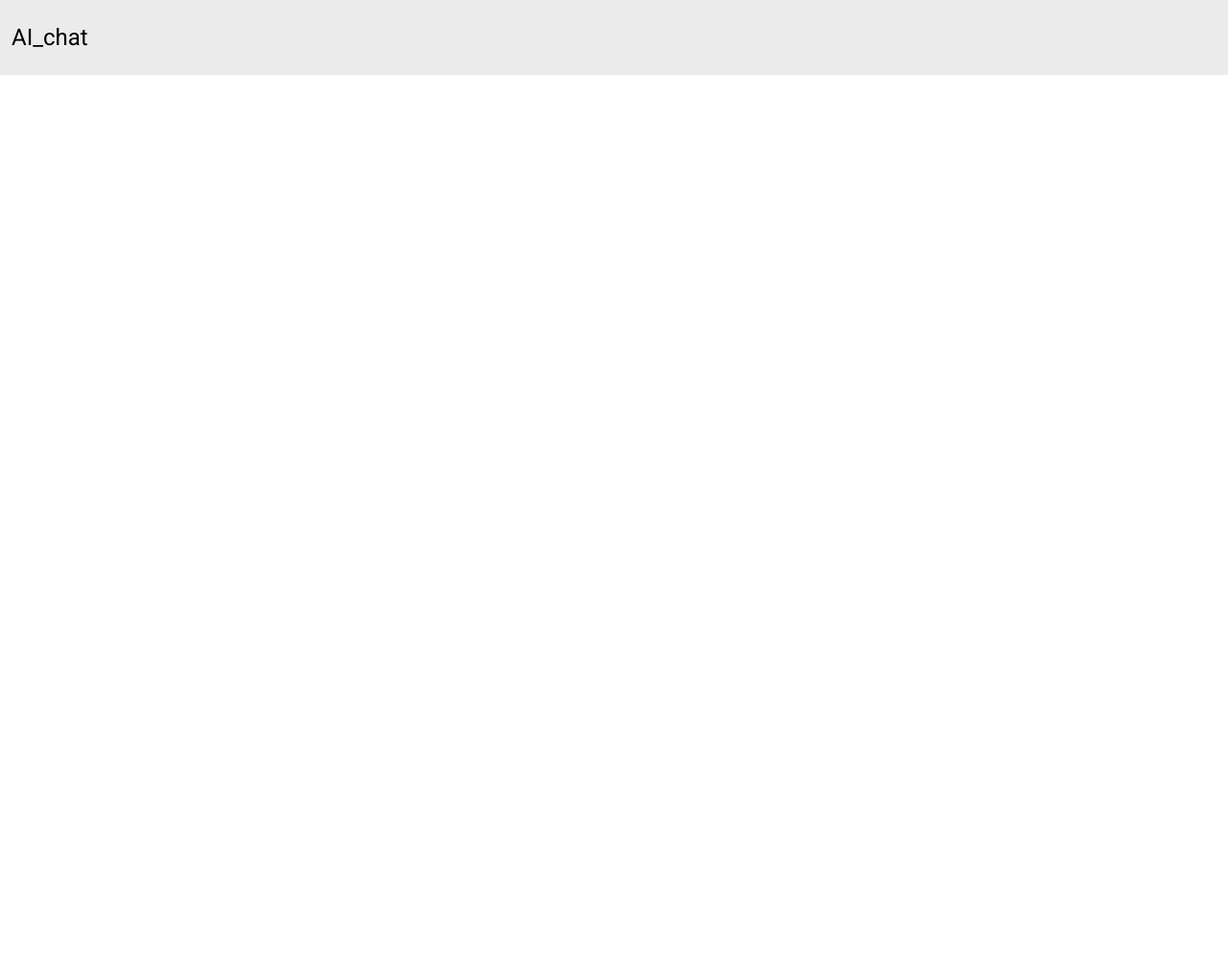
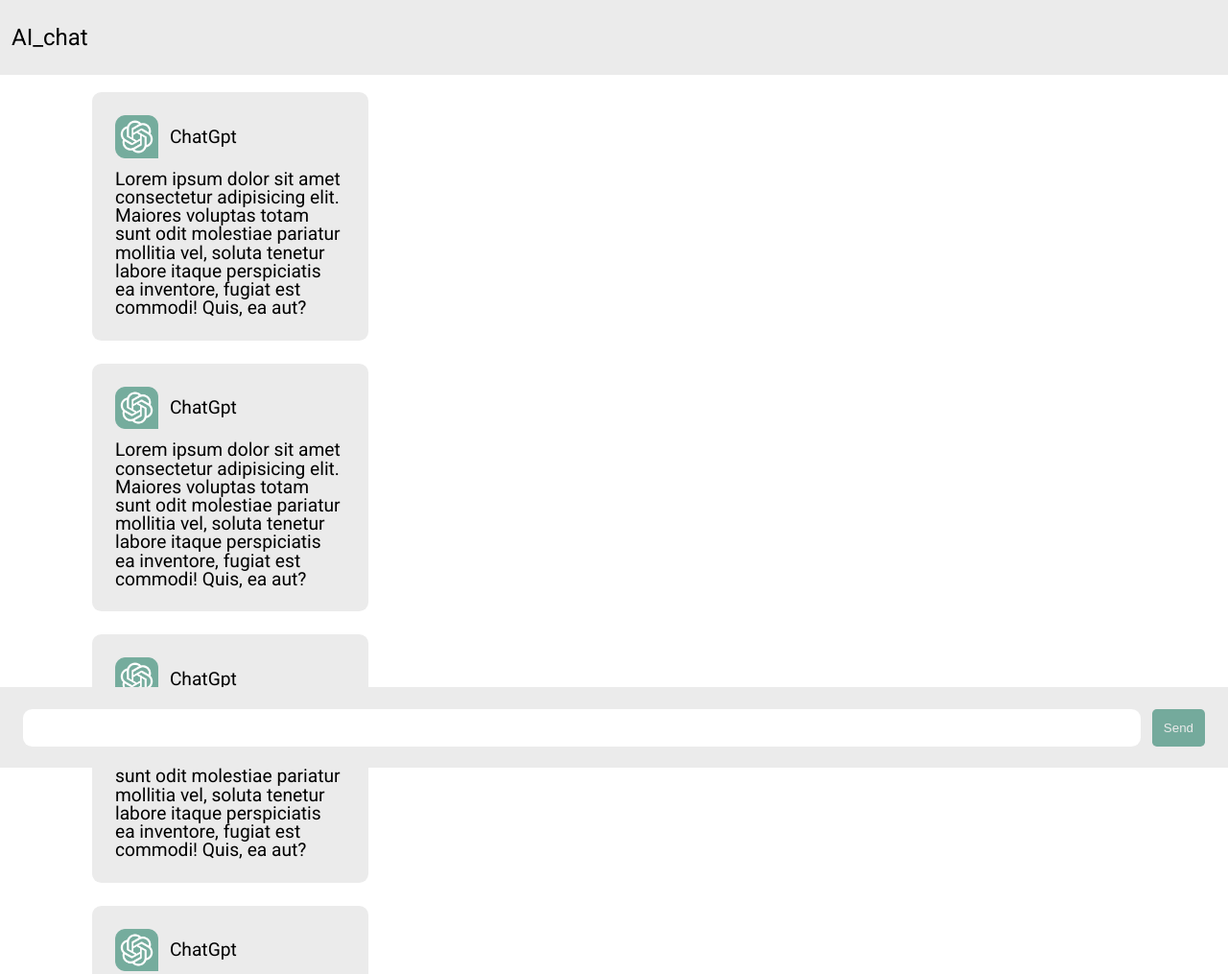
Before and after one commit to Alanjoose/ai_chat, a website: page index.html in a window 1280 px wide. Shown: the top 1015 px of the page at 96% size. Before the commit the page ends 800 px from the top, so only its background shows below. Drawn offline with Linux system fonts and the light colour scheme.

Commit message:
<feat> layout run state

```diff
--- a/index.html
+++ b/index.html
@@ -18,17 +18,74 @@
     <!-- end::Header -->
 
     <!-- begin::Main -->
-    <main>
-        <section id="messages-container">
+    <main id="messages-container">
+
+        <section class="message">
+
+            <div class="message-sender-resume">
+                <img src="./assets/img/ChatGPT_logo.svg.png" class="message-sender-pic" alt="Message sender profile picture" style="width: 1.87rem;">
+                <p class="message-sender-name">ChatGpt</p>
+            </div>
+
+            <p class="message-content">
+                Lorem ipsum dolor sit amet consectetur adipisicing elit. Maiores voluptas totam sunt odit molestiae pariatur mollitia
+                 vel, soluta tenetur labore itaque perspiciatis ea inventore, fugiat est commodi! Quis, ea aut?
+            </p>
 
         </section>
+
+        <section class="message">
+
+            <div class="message-sender-resume">
+                <img src="./assets/img/ChatGPT_logo.svg.png" class="message-sender-pic" alt="Message sender profile picture" style="width: 1.87rem;">
+                <p class="message-sender-name">ChatGpt</p>
+            </div>
+
+            <p class="message-content">
+                Lorem ipsum dolor sit amet consectetur adipisicing elit. Maiores voluptas totam sunt odit molestiae pariatur mollitia
+                 vel, soluta tenetur labore itaque perspiciatis ea inventore, fugiat est commodi! Quis, ea aut?
+            </p>
+
+        </section>
+
+        <section class="message">
+
+            <div class="message-sender-resume">
+                <img src="./assets/img/ChatGPT_logo.svg.png" class="message-sender-pic" alt="Message sender profile picture" style="width: 1.87rem;">
+                <p class="message-sender-name">ChatGpt</p>
+            </div>
+
+            <p class="message-content">
+                Lorem ipsum dolor sit amet consectetur adipisicing elit. Maiores voluptas totam sunt odit molestiae pariatur mollitia
+                 vel, soluta tenetur labore itaque perspiciatis ea inventore, fugiat est commodi! Quis, ea aut?
+            </p>
+
+        </section>
+
+        <section class="message">
+
+            <div class="message-sender-resume">
+                <img src="./assets/img/ChatGPT_logo.svg.png" class="message-sender-pic" alt="Message sender profile picture" style="width: 1.87rem;">
+                <p class="message-sender-name">ChatGpt</p>
+            </div>
+
+            <p class="message-content">
+                Lorem ipsum dolor sit amet consectetur adipisicing elit. Maiores voluptas totam sunt odit molestiae pariatur mollitia
+                 vel, soluta tenetur labore itaque perspiciatis ea inventore, fugiat est commodi! Quis, ea aut?
+            </p>
+
+        </section>
+
     </main>
     <!-- end::Main -->
 
     <!-- begin::Footer -->
     <footer>
         <section id="message-input">
-
+            <form action="#" method="post">
+                <input type="text" name="message-content" id="">
+                <input type="submit" value="Send" id="submit">
+            </form>
         </section>
     </footer>
     <!-- end::Footer -->
--- a/src/styles/index.css
+++ b/src/styles/index.css
@@ -18,8 +18,8 @@ html {
 body {
     display: flex;
     flex-direction: column;
-    max-width: 100vw;
     min-width: 22.5rem; /*360px.*/
+    min-height: 100vh;
 }
 
 /* START */
@@ -27,9 +27,94 @@ body {
 header {
     display: flex;
     flex-direction: row;
-    width: auto;
+    width: 100%;
+    top: 0;
+    position: fixed;
+    z-index: 1000;
     height: 2.25rem;
-    background-color: #EBEBEB;
+    background-color: var(--primary-color);
     align-items: center;
     padding: .5rem;
+    color: var(--primary-text-color);
 }
+
+main {
+    display: flex;
+    flex-direction: column;
+    height: auto;
+    justify-content: center;
+    overflow-y: scroll;
+    margin: 3.5rem;
+}
+
+main .message {
+    display: block;
+    width: 10rem;
+    padding: 1rem;
+    margin: .5rem;
+    background-color: var(--primary-color);
+    border-radius: .4rem;
+}
+
+main .message .message-sender-resume {
+    display: flex;
+    flex-direction: row;
+    align-items: center;
+}
+
+main .message .message-sender-resume .message-sender-name {
+    font-size: clamp(.5rem, .8rem, 1rem);
+    margin-left: .5rem;
+}
+
+main .message .message-content {
+    margin-top: .5rem;
+    font-size: clamp(.8rem, .8rem, 1rem);
+}
+
+footer {
+    display: flex;
+    width: 100%;
+    min-width: inherit;
+    flex-direction: row;
+    bottom: 0;
+    position: fixed;
+    z-index: 1000;
+    padding-top: .5rem;
+    padding-bottom: .5rem;
+    height: 2.5rem;
+    background-color: var(--primary-color);
+    align-items: center;
+}
+
+#message-input {
+    width: 100%;
+    display: flex;
+    flex-direction: row;
+    align-items: center;
+    justify-content: center;
+}
+
+#message-input form {
+    display: flex;
+    flex-direction: row;
+    margin: 1rem;
+    width: 100%;
+}
+
+#message-input form input[name="message-content"] {
+    width: 100%;
+    border-radius: .4rem;
+    border: none;
+    outline: none;
+}
+
+#submit {
+    padding: .5rem;
+    margin-left: .5rem;
+    border: none;
+    background-color: #74AA9C;
+    border-radius: .2rem;
+    color: var(--primary-color);
+    cursor: pointer;
+}
```
Also changed, not shown: assets/img/ChatGPT_logo.svg.png (added).
